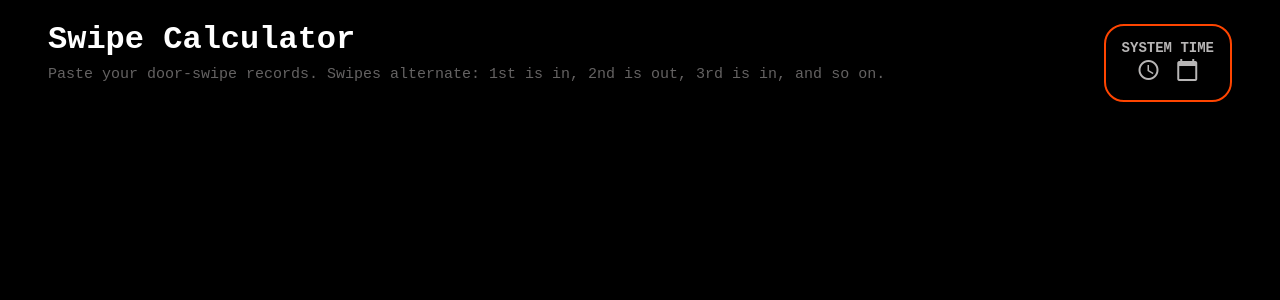
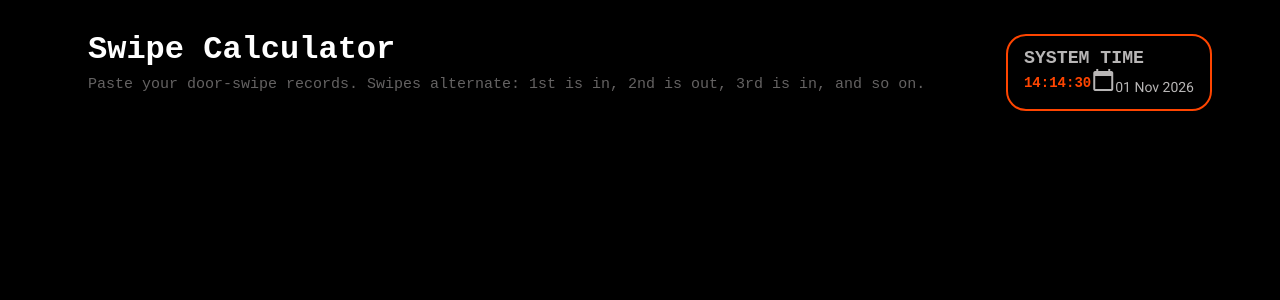
Before and after one commit to gokulkrishnanj/swipe-calculator, an Angular app: page / in a window 1280 px wide. Shown: the top 300 px of the page. Built offline with nearby package versions, Linux system fonts and the light colour scheme.

Commit message:
Added date pipe.

```diff
--- a/src/app/app.module.ts
+++ b/src/app/app.module.ts
@@ -6,6 +6,7 @@ import { AppComponent } from './app.component';
 import { SwipeCalculatorComponent } from './swipe-calculator/swipe-calculator.component';
 import { BrowserAnimationsModule } from '@angular/platform-browser/animations';
 import { MatIconModule } from '@angular/material/icon';
+import {CommonModule, DatePipe} from "@angular/common";
 
 @NgModule({
   declarations: [
@@ -16,7 +17,8 @@ import { MatIconModule } from '@angular/material/icon';
     BrowserModule,
     AppRoutingModule,
     BrowserAnimationsModule,
-    MatIconModule
+    MatIconModule,
+    CommonModule
   ],
   providers: [],
   bootstrap: [AppComponent]
--- a/src/app/swipe-calculator/swipe-calculator.component.css
+++ b/src/app/swipe-calculator/swipe-calculator.component.css
@@ -5,8 +5,17 @@
 }
 
 .system-time{
+    font-size: 130%;
     color: #b8b6b6;
     font-weight: bold;
+    font-family: monospace;
+}
+
+.system-time-display{
+    margin-top: 5px;
+    color: orangered;
+    font-weight: bold;
+
     font-family: monospace;
 }
 
@@ -14,23 +23,29 @@ mat-icon {
     color: #b8b6b6;
 }
 
+.system-date {
+    color: #b8b6b6;
+}
+
 .system-date-and-time{
     display: flex;
     flex-direction: row;
-    justify-content: space-evenly;
+    justify-content: space-between;
 }
 
 .swipe-calculator-header {
     display: flex;
-    justify-content: space-between;
     align-items: flex-start;
     gap: 24px;
     padding: 24px 48px;
+    margin-left: 40px;
+    margin-right: 20px;
 }
 
 .app-details-header {
     flex: 1 1 auto;
     min-width: 0;
+    margin-top: 10px;
 }
 
 .system-info-header {
@@ -39,6 +54,8 @@ mat-icon {
     padding: 12px 16px;
     border: 2px solid orangered;
     border-radius: 20px;
+    margin-top: 10px;
+
 }
 
 .swipe-calculator-header h1 {
--- a/src/app/swipe-calculator/swipe-calculator.component.html
+++ b/src/app/swipe-calculator/swipe-calculator.component.html
@@ -16,11 +16,13 @@
                 SYSTEM TIME
             </div>
             <div class="system-date-and-time">
-                <div class="system-time">
-                    <mat-icon>schedule</mat-icon>
+                <div class="system-time-display">
+                    <!-- <mat-icon>schedule</mat-icon> -->
+                    <span>{{ currentDateTime | date:'HH:mm:ss' }}</span>
                 </div>
                 <div class="system-date">
                     <mat-icon>calendar_today</mat-icon>
+                    <span>{{ currentDateTime | date:'dd MMM yyyy' }}</span>
                 </div>
             </div>
         </div>
--- a/src/app/swipe-calculator/swipe-calculator.component.ts
+++ b/src/app/swipe-calculator/swipe-calculator.component.ts
@@ -1,15 +1,27 @@
-import { Component, OnInit } from '@angular/core';
+import { Component, OnInit, OnDestroy } from '@angular/core';
 
 @Component({
   selector: 'app-swipe-calculator',
   templateUrl: './swipe-calculator.component.html',
   styleUrls: ['./swipe-calculator.component.css']
 })
-export class SwipeCalculatorComponent implements OnInit {
+export class SwipeCalculatorComponent implements OnInit , OnDestroy{
 
   constructor() { }
 
+ currentDateTime: Date = new Date();
+private timerId: ReturnType<typeof setInterval> | undefined;
+
   ngOnInit(): void {
+    this.timerId = setInterval(() => {
+      this.currentDateTime = new Date();
+    }, 1000);
+  }
+
+  ngOnDestroy(): void {
+  if (this.timerId !== undefined) {
+    clearInterval(this.timerId);
+  }
   }
 
 }
```
